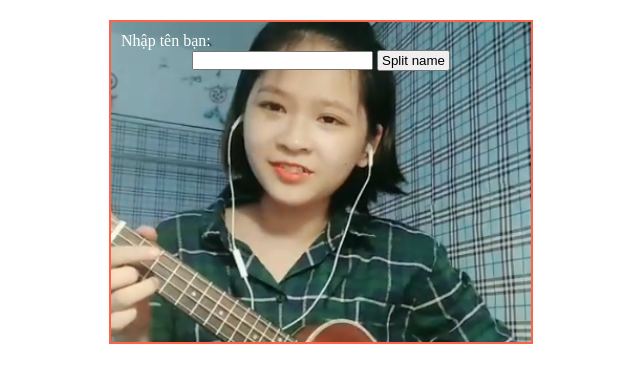
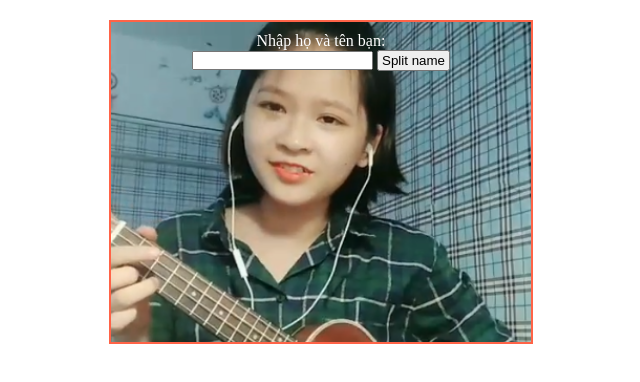
Before and after one commit to nguyengiangk62uet/LT-Web, a plain HTML site: page index.html in a window 1280 px wide. Shown: the whole page, without its empty margins (319-959 px from the left). Drawn offline with Linux system fonts and the light colour scheme.

Commit message:
Update index.html

```diff
--- a/index.html
+++ b/index.html
@@ -33,7 +33,7 @@
 
 <body>
     <div class="content">
-		<div style="color: white; text-align: left;">Nhập tên bạn: </div>
+		<div style="color: white; text-align: center;">Nhập họ và tên bạn: </div>
         <input type="text" name="fullname" id="fullname">
         <input type="button" value="Split name" onclick="splitName();">
         <div id="result">
```
